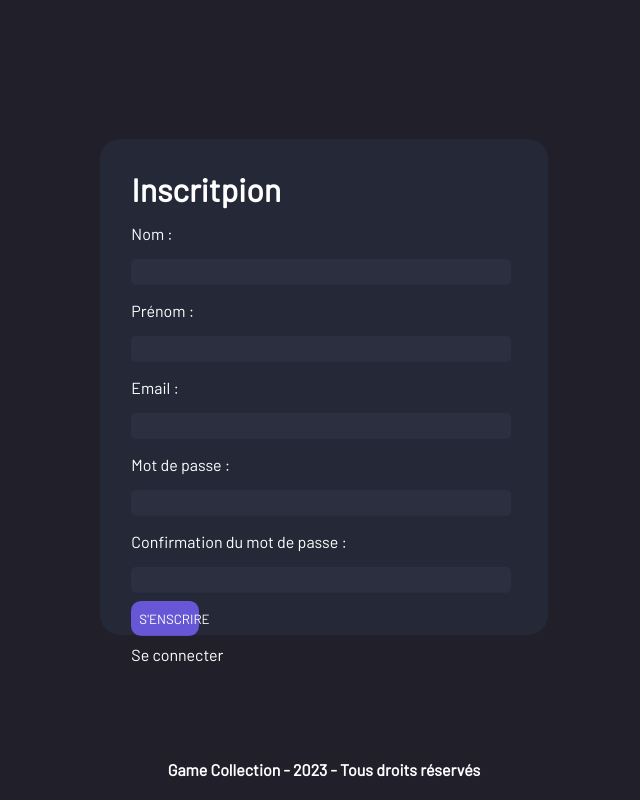
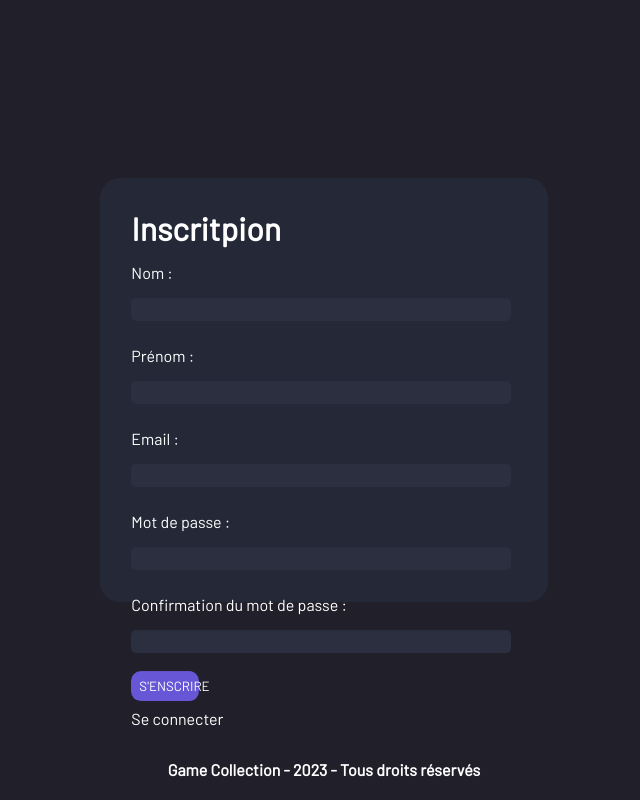
Before and after one commit to D-Lilian/game_collection, a PHP site: template view/viewRegister.php in a window 1280 px wide. Shown: the whole page, without its empty margins (316-956 px from the left). Run offline with PHP 8.4, Linux system fonts and the light colour scheme; the template is opened without the code that fills it, so the values that code supplies are empty.

```diff
--- a/assets/css/login.css
+++ b/assets/css/login.css
@@ -32,6 +32,7 @@ body{
 
 .text{
     margin-left: 7%;
+    margin-bottom: 2%;
     width: 83%;
     height: 8%;
     background: rgba(43,47,64,1);
--- a/assets/css/register.css
+++ b/assets/css/register.css
@@ -10,11 +10,11 @@ body{
 .container {
     position:absolute;
     width: 35%;
-    height: 62%;
+    height: 53%;
     background-color: rgba(37,40,54,1); /* Couleur de fond du rectangle */
     border-radius: 20px; /* Rayon des coins arrondis */
     vertical-align: center;
-    transform:translate(-50%, 28%);
+    transform:translate(-50%, 42%);
 }
 
 .title{
@@ -32,6 +32,7 @@ body{
 
 .text{
     margin-left: 7%;
+    margin-bottom: 2%;
     width: 83%;
     height: 4%;
     background: rgba(43,47,64,1);
```
